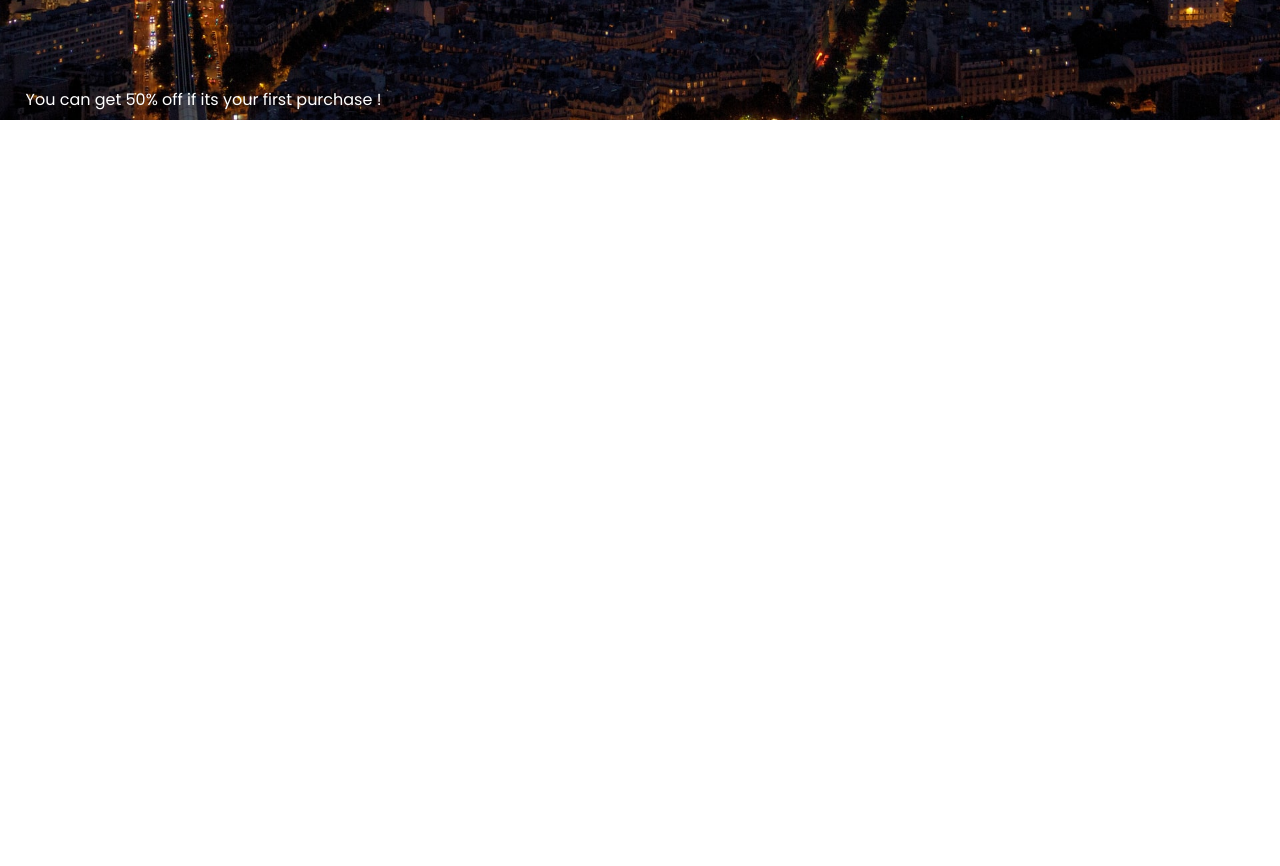
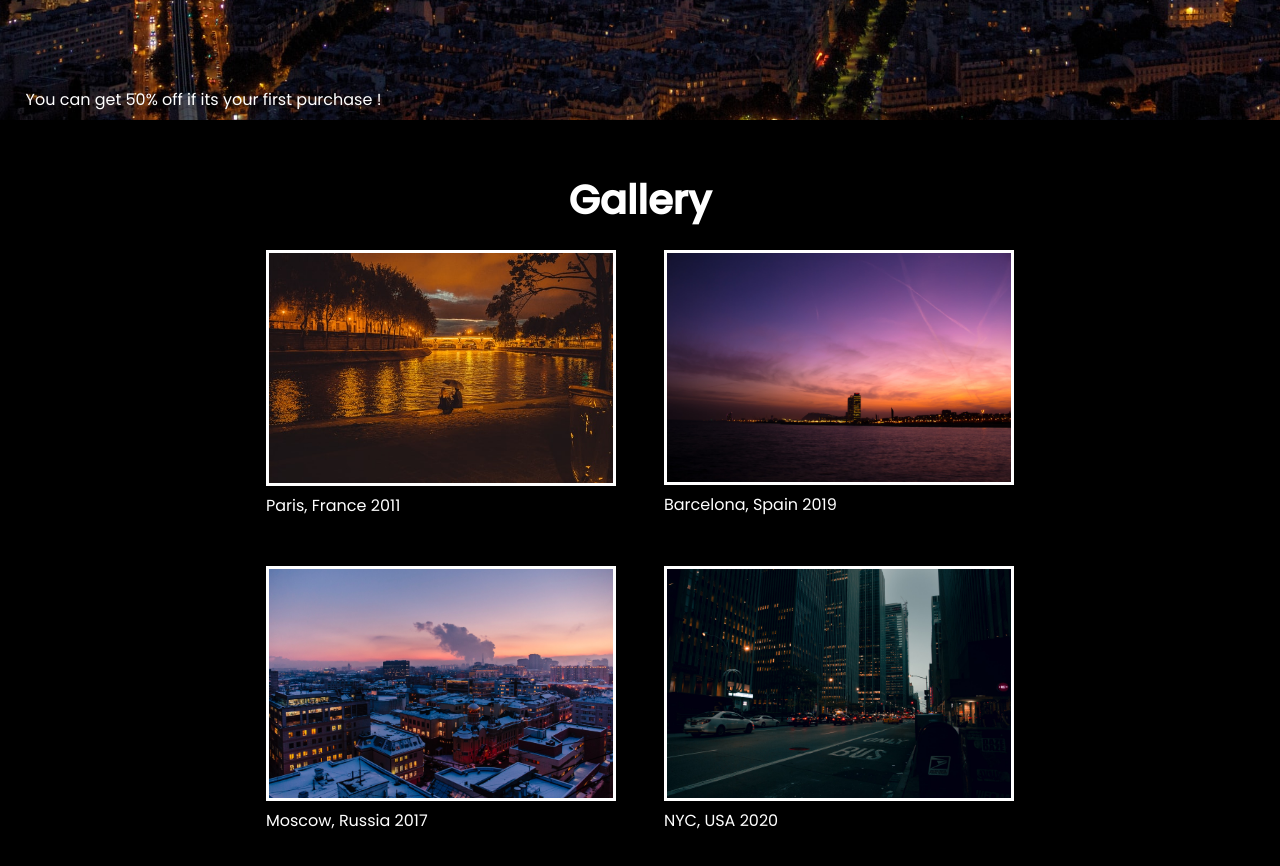
Before and after one commit to jenil97/react-scss, a React (Create React App) app: page / in a window 1280 px wide. Shown: the part 600-1466 px from the top of the page. Before the commit the page ends 800 px from the top, so only its background shows below. Built offline with nearby package versions, Linux system fonts and the light colour scheme; a web font is replaced by a local one.

Commit message:
feat : Gallery

```diff
--- a/src/App.js
+++ b/src/App.js
@@ -4,6 +4,7 @@ import { Routes, Route } from "react-router-dom";
 import Section from "./components/Section";
 import { Data } from "./Data";
 import "./App.scss";
+import Gallery from "./components/Gallery";
 
 const App = () => {
   return (
@@ -12,6 +13,7 @@ const App = () => {
       <Routes>
         <Route path="/" element={<Section slides={Data} />} />
       </Routes>
+      <Gallery />
     </>
   );
 };
--- /dev/null
+++ b/src/components/Gallery.jsx
@@ -0,0 +1,35 @@
+import React from "react";
+import small from "../assets/small-paris.jpg";
+import barca from "../assets/barcelona.jpg";
+import moscow from "../assets/moscow.jpg";
+import newyork from "../assets/newyork.jpg";
+
+import "../styles/Gallery.scss";
+
+const Gallery = () => {
+  return (
+    <section style={{paddingTop: '50px'}} className="second">
+      <h1>Gallery</h1>
+      <div className="images">
+        <div>
+          <img src={small} alt="paris" />
+          <p>Paris, France 2011</p>
+        </div>
+        <div>
+          <img src={barca} alt="paris" />
+          <p>Barcelona, Spain 2019</p>
+        </div>
+        <div>
+          <img src={moscow} alt="paris" />
+          <p>Moscow, Russia 2017</p>
+        </div>
+        <div>
+          <img src={newyork} alt="paris" className="new-york" />
+          <p>NYC, USA 2020</p>
+        </div>
+      </div>
+    </section>
+  );
+};
+
+export default Gallery;
--- /dev/null
+++ b/src/styles/Gallery.scss
@@ -0,0 +1,34 @@
+@import "./variables/colors";
+@import "./variables/fonts";
+@import "./variables/mixins";
+
+.second {
+    height: 100vh;
+    background-color: $header-color;
+    align-items: center;
+
+    h1 {
+        color: $main-color;
+        display: flex;
+        justify-content: center;
+        font-size: 40px;
+    }
+}
+
+.images {
+    display: grid;
+    grid-template-columns: repeat(2, 350px);
+    align-items: center;
+    gap: 3rem;
+    justify-content: center;
+    padding: 20px;
+    img {
+        width: 100%;
+        border: 3px solid $main-color;
+        cursor: pointer;
+    }
+
+    p {
+        color: $main-color;
+    }
+}
--- a/src/styles/Section.scss
+++ b/src/styles/Section.scss
@@ -78,5 +78,12 @@ section {
         margin: 1rem;
         cursor: pointer;
         font-weight: bolder;
+
+        &:hover {
+            background-color: $main-color;
+            color: $header-color;
+            transform: scale(120%);
+            transition: 1s ease-in;
+        }
     }
 }
```
